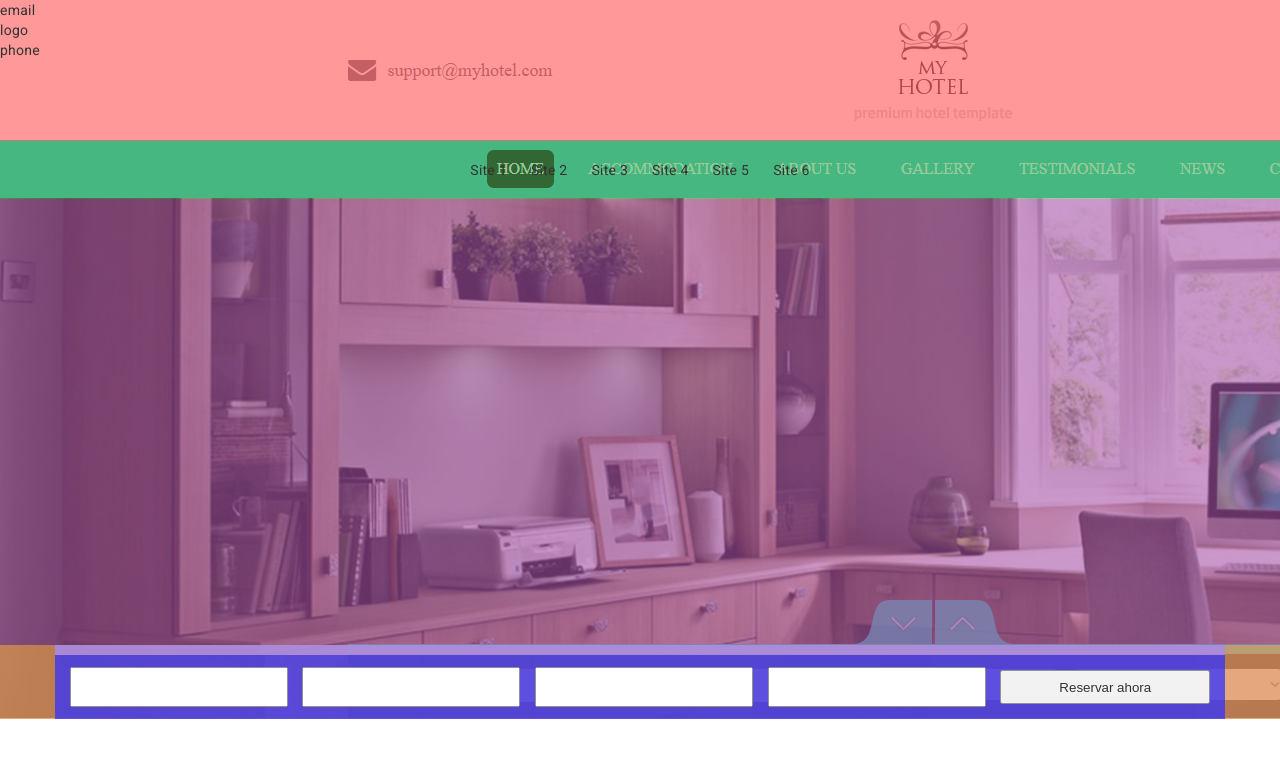
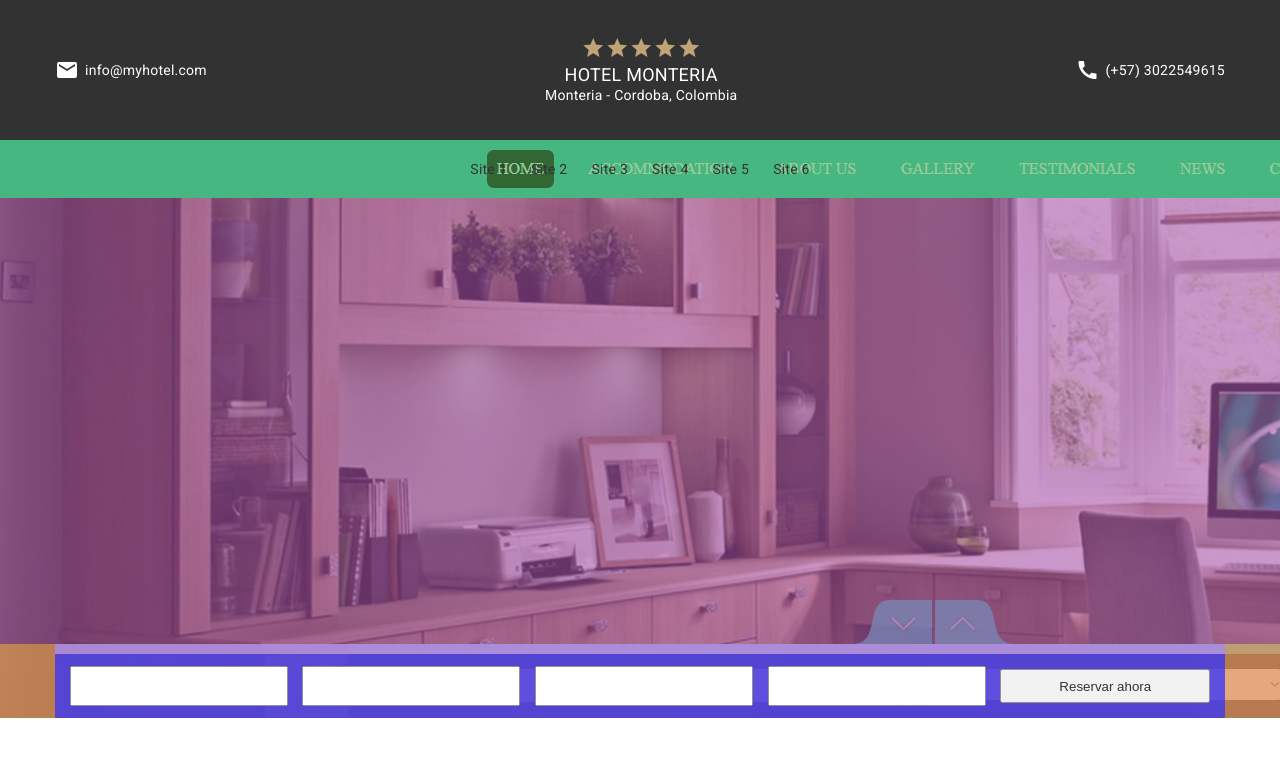
Before and after one commit to jcvilladiegoc/technical-test-0321231718, an Angular app: page / in a window 1280 px wide. Shown: the top 758 px of the page. Built offline with nearby package versions, Linux system fonts and the light colour scheme.

Commit message:
#3 #comment header section was completed

```diff
--- a/src/app/landing-page/landing-page.component.html
+++ b/src/app/landing-page/landing-page.component.html
@@ -1,13 +1,33 @@
 <div class="main-container">
     <div class="header">
-        <div>
-            email
-        </div>
-        <div>
-            logo
-        </div>
-        <div>
-            phone
+        <div class="header-container">
+            <div style="display: flex; align-items: center; color: white; gap: 6px;">
+                <mat-icon fontIcon="mail" style="font-size: 24px;"></mat-icon>
+                <span>
+                    <a href="mailto:info@myhotel.com" class="header-link"> info@myhotel.com </a>
+                </span>
+            </div>
+            <div style="display: flex; flex-direction: column; align-items: center; color: white;">
+                <div style="color: #b08d54">
+                    <mat-icon fontIcon="star" style="font-size: 24px;"></mat-icon>
+                    <mat-icon fontIcon="star" style="font-size: 24px;"></mat-icon>
+                    <mat-icon fontIcon="star" style="font-size: 24px;"></mat-icon>
+                    <mat-icon fontIcon="star" style="font-size: 24px;"></mat-icon>
+                    <mat-icon fontIcon="star" style="font-size: 24px;"></mat-icon>
+                </div>
+                <span style="font-size: 18px;">
+                    HOTEL MONTERIA
+                </span>
+                <span>
+                    Monteria - Cordoba, Colombia
+                </span>
+            </div>
+            <div style="display: flex; align-items: center; color: white; gap: 6px;">
+                <mat-icon fontIcon="call" style="font-size: 24px;"></mat-icon>
+                <span>
+                    <a href="cel:+573022549615" class="header-link"> (+57) 3022549615 </a>
+                </span>
+            </div>
         </div>
     </div>
     <nav class="nav-list">
--- a/src/app/landing-page/landing-page.component.scss
+++ b/src/app/landing-page/landing-page.component.scss
@@ -5,8 +5,20 @@
     opacity: 0.8;
 
     .header {
-        height: 141px;
+
+        height: 140px;
         background-color: rgba($color: red, $alpha: 0.5);
+        background-color: black;
+        display: grid;
+        justify-content: center;
+
+        .header-container {
+            width: 1170px;
+            display: flex;
+            justify-content: space-between;
+            align-items: center;
+        }
+
     }
 
     .nav-list {
@@ -56,3 +68,8 @@
     }
 
 }
+
+a.header-link {
+    text-decoration: none;
+    color: white;
+}
--- a/src/app/landing-page/landing-page.module.ts
+++ b/src/app/landing-page/landing-page.module.ts
@@ -3,6 +3,7 @@ import { CommonModule } from '@angular/common';
 
 import { LandingPageRoutingModule } from './landing-page-routing.module';
 import { LandingPageComponent } from './landing-page.component';
+import { MatIconModule } from '@angular/material/icon';
 
 
 @NgModule({
@@ -11,7 +12,8 @@ import { LandingPageComponent } from './landing-page.component';
   ],
   imports: [
     CommonModule,
-    LandingPageRoutingModule
+    LandingPageRoutingModule,
+    MatIconModule
   ]
 })
 export class LandingPageModule { }
```
